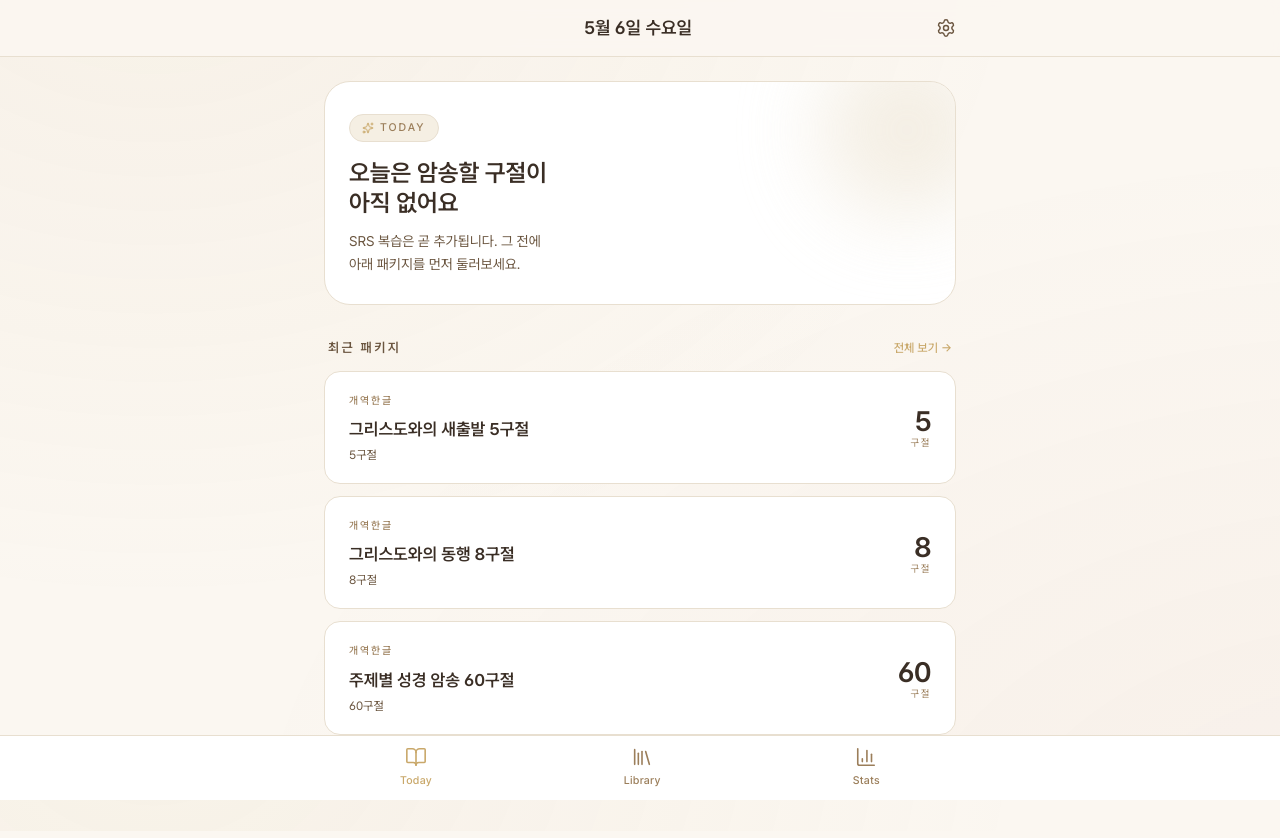
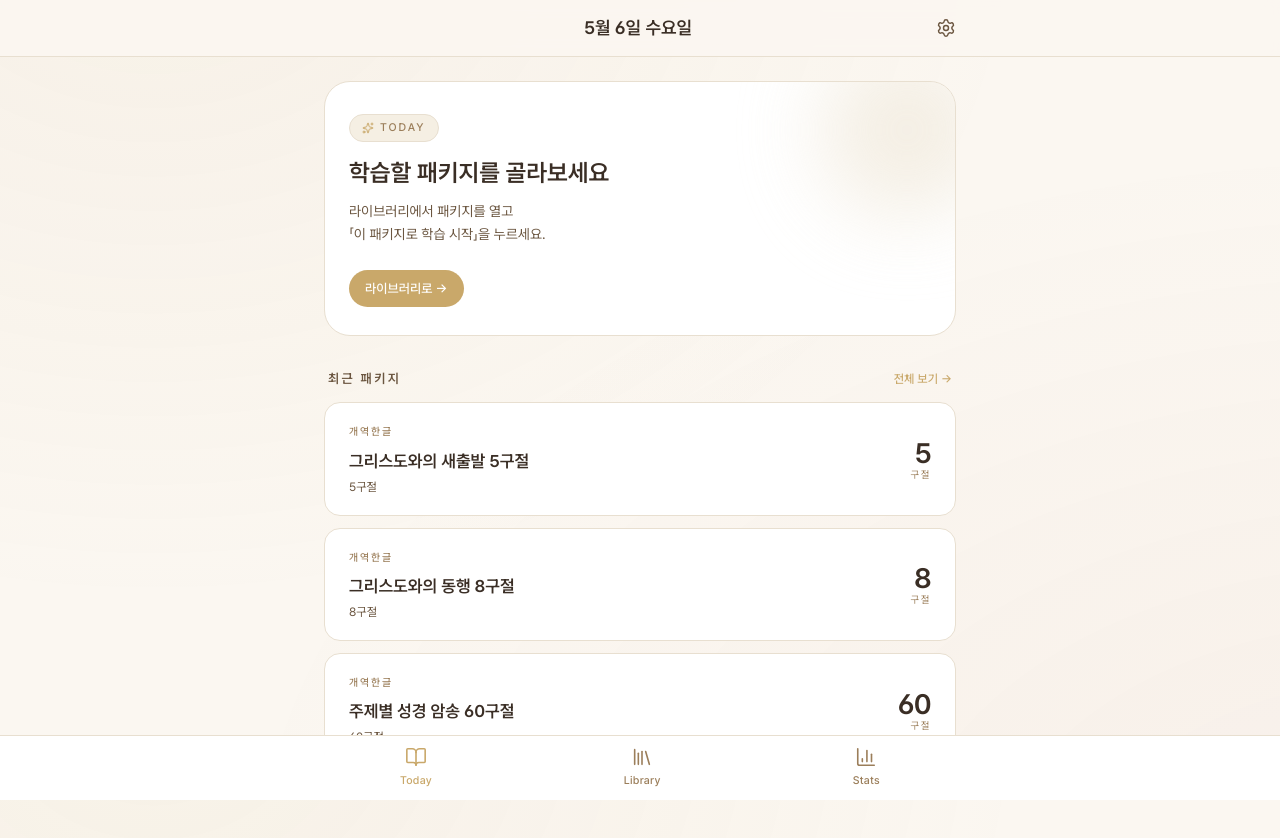
Before and after one commit to essohn/memscripture, a SvelteKit app: page / in a window 1280 px wide. Shown: the top 838 px of the page. Built offline with nearby package versions, Linux system fonts and the light colour scheme.

Commit message:
feat(home): SRS-aware hero with 4 states

```diff
--- a/src/routes/+page.svelte
+++ b/src/routes/+page.svelte
@@ -1,21 +1,52 @@
 <script lang="ts">
 	import Header from '$lib/components/nav/Header.svelte';
 	import PackageCard from '$lib/components/PackageCard.svelte';
-	import { listPackages } from '$lib/db/verses';
+	import { listPackages, listVerses } from '$lib/db/verses';
 	import { getRecentPackageIds } from '$lib/db/recent';
+	import { getActivePackageId } from '$lib/db/activePackage';
+	import { listProgressByPackage } from '$lib/db/progress';
+	import { getActivityHistory } from '$lib/db/activity';
+	import { applyGraduations } from '$lib/srs/orchestrate';
+	import { buildTodayQueue } from '$lib/srs/scheduler';
+	import { buildSuggestions } from '$lib/srs/suggestions';
 	import type { PackageMeta } from '$lib/types';
 	import { Sparkles } from 'lucide-svelte';
 
 	let packages: PackageMeta[] = $state([]);
 	let recentIds: string[] = $state([]);
+	let activePackageId: string | null = $state(null);
+	let queueLen = $state(0);
+	let newCount = $state(0);
+	let reviewCount = $state(0);
+	let suggestionCount = $state(0);
+	let allMemorized = $state(false);
 
 	$effect(() => {
-		Promise.all([listPackages(), getRecentPackageIds()])
-			.then(([p, ids]) => {
-				packages = p;
-				recentIds = ids;
-			})
-			.catch(() => {});
+		(async () => {
+			const [pkgs, recent, activeId] = await Promise.all([
+				listPackages(),
+				getRecentPackageIds(),
+				getActivePackageId()
+			]);
+			packages = pkgs;
+			recentIds = recent;
+			activePackageId = activeId;
+			if (!activeId) return;
+
+			const [progress, packageVerses, activity] = await Promise.all([
+				listProgressByPackage(activeId),
+				listVerses(activeId),
+				getActivityHistory()
+			]);
+			const { current } = applyGraduations(progress);
+			const queue = buildTodayQueue(current, activity);
+			const suggestions = buildSuggestions(current, packageVerses);
+			queueLen = queue.length;
+			newCount = queue.filter((p) => p.bucket === 'new').length;
+			reviewCount = queue.length - newCount;
+			suggestionCount = suggestions.length;
+			allMemorized = packageVerses.length > 0 && suggestions.length === 0 && queue.length === 0;
+		})().catch(() => {});
 	});
 
 	const today = new Intl.DateTimeFormat('ko-KR', {
@@ -23,6 +54,16 @@
 		day: 'numeric',
 		weekday: 'long'
 	}).format(new Date());
+
+	const heroState = $derived(
+		!activePackageId
+			? 'no-active'
+			: allMemorized
+				? 'all-done-package'
+				: queueLen + suggestionCount === 0
+					? 'all-done-today'
+					: 'has-queue'
+	);
 </script>
 
 <Header title={today} />
@@ -43,16 +84,63 @@
 			Today
 		</div>
 
-		<h2 class="relative mt-4 text-[24px] font-semibold leading-tight text-[var(--color-text)]">
-			오늘은 암송할 구절이<br />아직 없어요
-		</h2>
-		<p class="relative mt-3 text-[14px] leading-relaxed text-[var(--color-text-secondary)]">
-			SRS 복습은 곧 추가됩니다. 그 전에<br />아래 패키지를 먼저 둘러보세요.
-		</p>
+		{#if heroState === 'no-active'}
+			<h2 class="relative mt-4 text-[24px] font-semibold leading-tight text-[var(--color-text)]">
+				학습할 패키지를 골라보세요
+			</h2>
+			<p class="relative mt-3 text-[14px] leading-relaxed text-[var(--color-text-secondary)]">
+				라이브러리에서 패키지를 열고<br />「이 패키지로 학습 시작」을 누르세요.
+			</p>
+			<a
+				href="/library"
+				class="relative mt-6 inline-flex items-center rounded-full bg-[var(--color-accent)] px-4 py-2 text-[13px] font-medium text-white transition-opacity hover:opacity-90"
+			>
+				라이브러리로 →
+			</a>
+		{:else if heroState === 'has-queue'}
+			<h2 class="relative mt-4 text-[24px] font-semibold leading-tight text-[var(--color-text)]">
+				{queueLen + suggestionCount}장 남음
+			</h2>
+			<p class="relative mt-3 text-[14px] leading-relaxed text-[var(--color-text-secondary)]">
+				{#if newCount > 0 || reviewCount > 0}
+					새 {newCount} · 복습 {reviewCount}{#if suggestionCount > 0} · 추천 {suggestionCount}{/if}
+				{:else if suggestionCount > 0}
+					추천 구절 {suggestionCount}장
+				{/if}
+			</p>
+			<a
+				href="/today"
+				class="relative mt-6 inline-flex items-center rounded-full bg-[var(--color-accent)] px-4 py-2 text-[13px] font-medium text-white transition-opacity hover:opacity-90"
+			>
+				시작 →
+			</a>
+		{:else if heroState === 'all-done-today'}
+			<h2 class="relative mt-4 text-[24px] font-semibold leading-tight text-[var(--color-text)]">
+				🎉 오늘은 다 했어요
+			</h2>
+			<p class="relative mt-3 text-[14px] leading-relaxed text-[var(--color-text-secondary)]">
+				내일 다시 만나요.
+			</p>
+		{:else}
+			<h2 class="relative mt-4 text-[24px] font-semibold leading-tight text-[var(--color-text)]">
+				이 패키지를 다 외웠어요
+			</h2>
+			<p class="relative mt-3 text-[14px] leading-relaxed text-[var(--color-text-secondary)]">
+				다른 패키지를 시작해 보세요.
+			</p>
+			<a
+				href="/library"
+				class="relative mt-6 inline-flex items-center rounded-full bg-[var(--color-accent)] px-4 py-2 text-[13px] font-medium text-white transition-opacity hover:opacity-90"
+			>
+				라이브러리로 →
+			</a>
+		{/if}
 	</section>
 
 	<div class="mt-8 mb-3 flex items-baseline justify-between px-1">
-		<h3 class="text-[13px] font-semibold uppercase tracking-[0.18em] text-[var(--color-text-secondary)]">
+		<h3
+			class="text-[13px] font-semibold uppercase tracking-[0.18em] text-[var(--color-text-secondary)]"
+		>
 			최근 패키지
 		</h3>
 		<a
```
